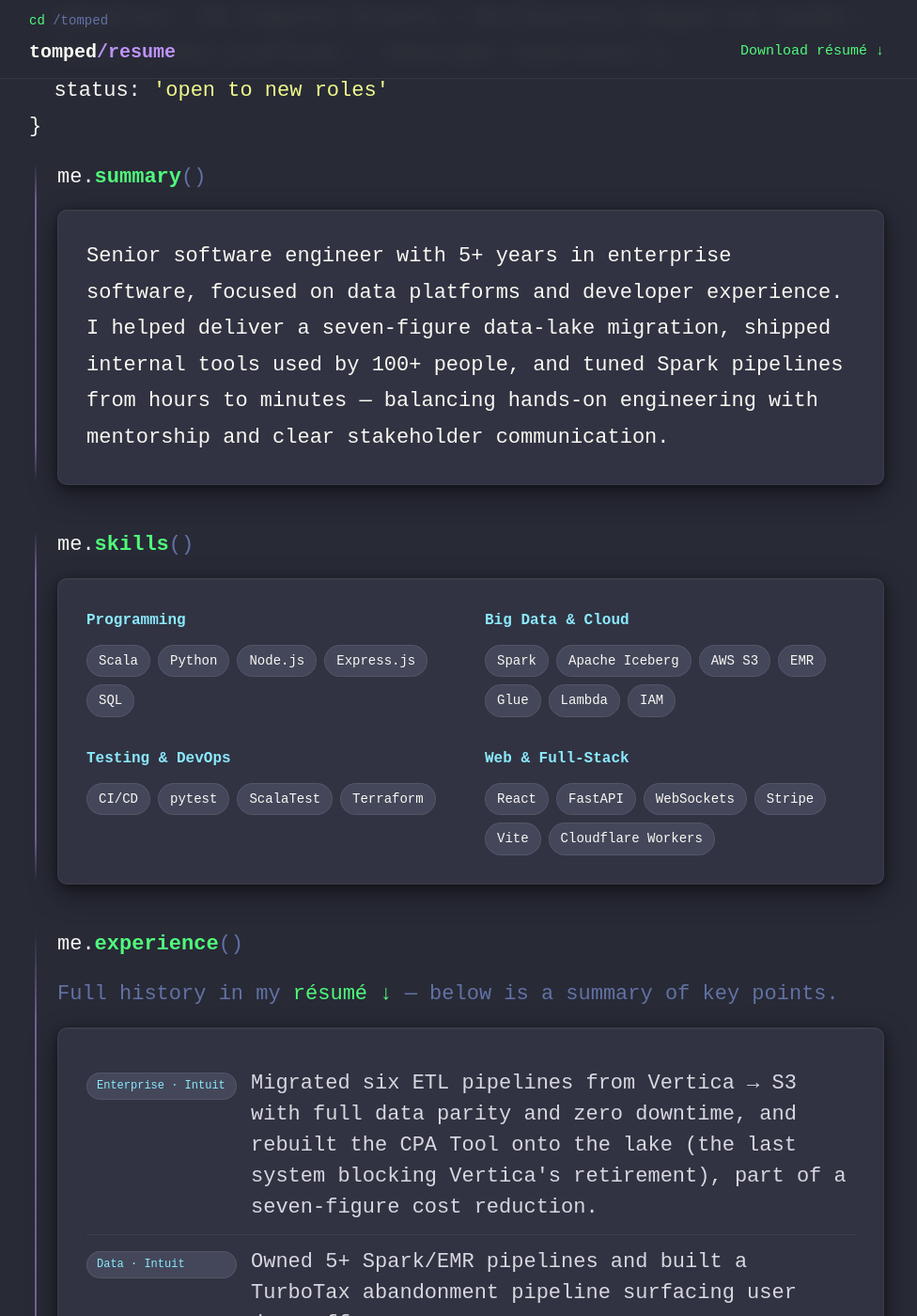
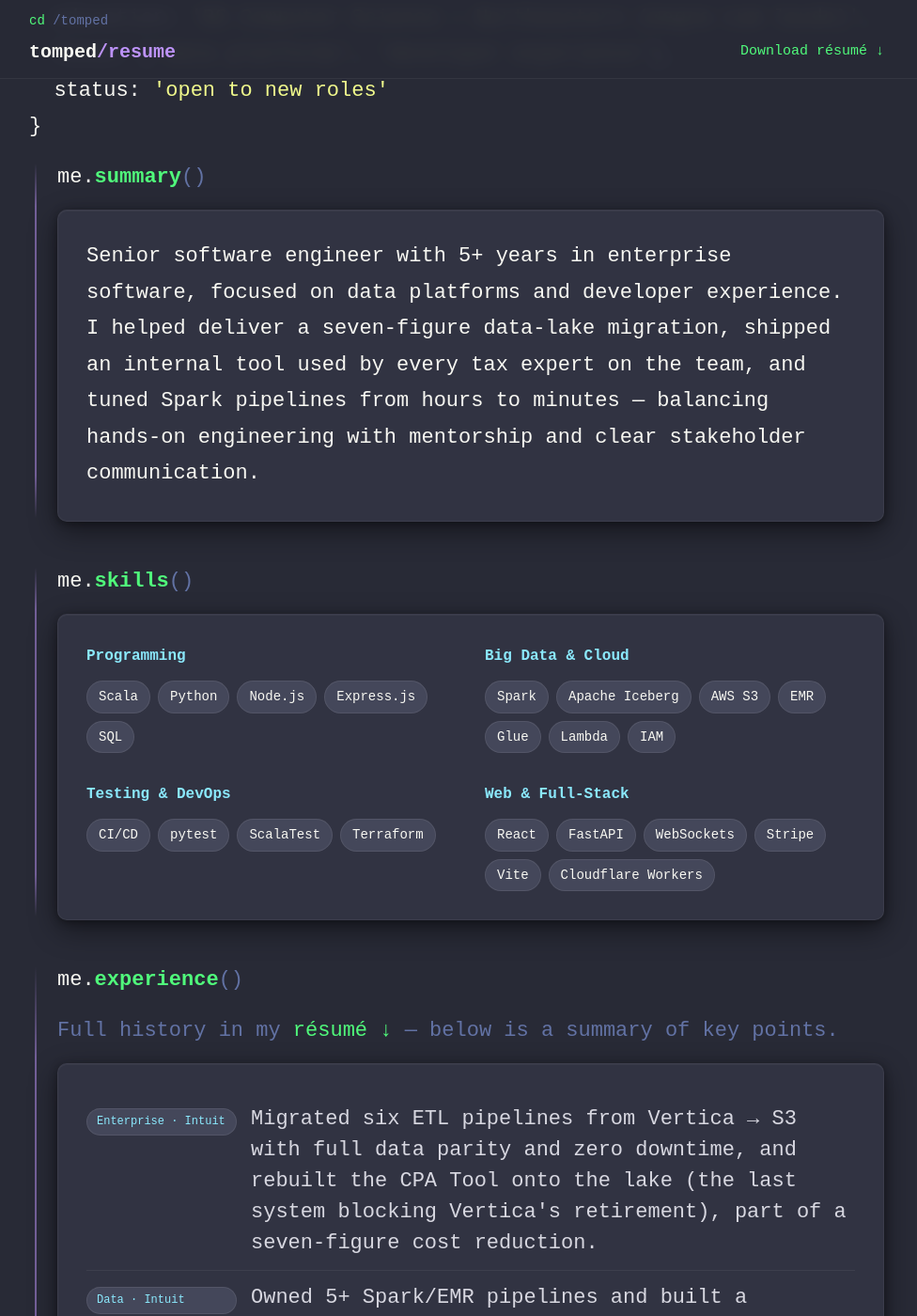
Before and after one commit to TomPed/TomPed.github.io, a Jekyll site: the page built from resume/index.html, in a window 1280 px wide and 1400 px high, scrolled down 285 px. Shown: the whole window at 94% size, without its empty margins (154-1130 px from the left). Built offline with Jekyll 4.4.1, drawn with Linux system fonts in a browser that asks for light colours; some of the changed text lies outside the part shown.

Commit message:
CPA tool wording

```diff
--- a/resume/index.html
+++ b/resume/index.html
@@ -17,8 +17,8 @@
   <div class="rune-body card">
     <p>
       Senior software engineer with 5+ years in enterprise software, focused on data platforms and
-      developer experience. I helped deliver a seven-figure data-lake migration, shipped internal tools used
-      by 100+ people, and tuned Spark pipelines from hours to minutes — balancing hands-on
+      developer experience. I helped deliver a seven-figure data-lake migration, shipped an internal tool used by
+      every tax expert on the team, and tuned Spark pipelines from hours to minutes — balancing hands-on
       engineering with mentorship and clear stakeholder communication.
     </p>
   </div>
@@ -72,7 +72,7 @@
     </div>
     <div class="hl-item">
       <span class="hl-tag">Tooling · Intuit</span>
-      <p>Shipped the CPA Tool (Electron) to 100+ users with zero P0/P1s, and built Testable for secure test data.</p>
+      <p>Shipped the CPA Tool (Electron) to all tax experts with zero P0/P1s, and built Testable for secure test data.</p>
     </div>
     <div class="hl-item">
       <span class="hl-tag">DevEx · Intuit</span>
```
